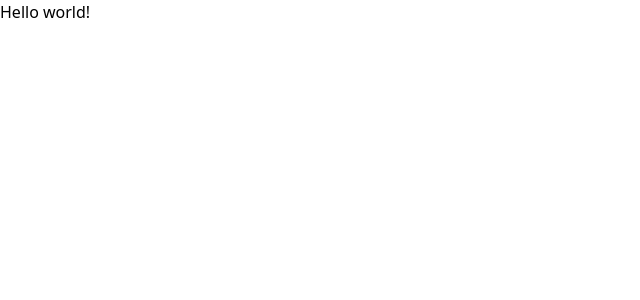
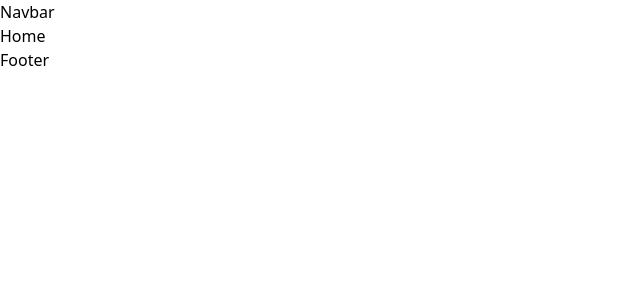
Before and after one commit to Subhamay-Dey/Shopiverse, a React (Vite) app in the folder shopiverse/: page / in a window 1280 px wide. Shown: the top 300 px of the page, without its empty margins (0-640 px from the left). Built offline with nearby package versions, Linux system fonts and the light colour scheme.

Commit message:
created all the routes of the different pages using react-router-dom and also rendered the respective component in every route and also wrapped the componen with the layout component as they will be have the same navbar and footer.

```diff
--- a/shopiverse/package.json
+++ b/shopiverse/package.json
@@ -11,7 +11,8 @@
   },
   "dependencies": {
     "react": "^18.2.0",
-    "react-dom": "^18.2.0"
+    "react-dom": "^18.2.0",
+    "react-router-dom": "^6.23.1"
   },
   "devDependencies": {
     "@types/react": "^18.2.66",
--- a/shopiverse/src/App.jsx
+++ b/shopiverse/src/App.jsx
@@ -1,10 +1,22 @@
-import React from 'react'
+import React from 'react';
+import {BrowserRouter as Router, Routes, Route} from 'react-router-dom';
+import Home from "./pages/home/Home";
+import Order from "./pages/order/Order";
+import Cart from './pages/cart/Cart';
+import Dashboard from "./pages/admin/dashboard/Dashboard";
+import ErrorPage from "./pages/error/ErrorPage";
 
 const App = () => {
   return (
-    <h1 className="text-3xl text-orange-700 font-bold underline">
-      Hello world!
-    </h1>
+    <Router>
+      <Routes>
+        <Route path="/" element={<Home/>}/>
+        <Route path="/order" element={<Order/>}/>
+        <Route path="/cart" element={<Cart/>}/>
+        <Route path="/dashboard" element={<Dashboard/>}/>
+        <Route path="/*" element={<ErrorPage/>}/>
+      </Routes>
+    </Router>
   )
 }
 
--- a/shopiverse/src/pages/admin/dashboard/Dashboard.jsx
+++ b/shopiverse/src/pages/admin/dashboard/Dashboard.jsx
@@ -1,9 +1,7 @@
 import React from 'react'
 
-function Dashboard() {
+export default function Dashboard() {
   return (
     <div>Dashboard</div>
   )
 }
-
-export default Dashboard
--- a/shopiverse/src/pages/allproducts/AllProducts.jsx
+++ b/shopiverse/src/pages/allproducts/AllProducts.jsx
@@ -1,9 +1,7 @@
 import React from 'react'
 
-function AllProducts() {
+export default function AllProducts() {
   return (
     <div>AllProducts</div>
   )
 }
-
-export default AllProducts
--- a/shopiverse/src/pages/cart/Cart.jsx
+++ b/shopiverse/src/pages/cart/Cart.jsx
@@ -1,9 +1,7 @@
 import React from 'react'
 
-function Cart() {
+export default function Cart() {
   return (
     <div>Cart</div>
   )
 }
-
-export default Cart
--- a/shopiverse/src/pages/error/ErrorPage.jsx
+++ b/shopiverse/src/pages/error/ErrorPage.jsx
@@ -1,9 +1,7 @@
 import React from 'react'
 
-function ErrorPage() {
+export default function ErrorPage() {
   return (
     <div>ErrorPage</div>
   )
 }
-
-export default ErrorPage
--- a/shopiverse/src/pages/home/Home.jsx
+++ b/shopiverse/src/pages/home/Home.jsx
@@ -1,9 +1,8 @@
 import React from 'react'
+import Layout from '../../components/layout/Layout'
 
-function Home() {
+export default function Home() {
   return (
-    <div>Home</div>
+    <Layout>Home</Layout>
   )
 }
-
-export default Home
--- a/shopiverse/src/pages/order/Order.jsx
+++ b/shopiverse/src/pages/order/Order.jsx
@@ -0,0 +1,8 @@
+import React from 'react'
+import Layout from '../../components/layout/Layout'
+
+export default function Order() {
+  return (
+    <Layout>Order</Layout>
+  )
+}
```
Also changed, not shown: 1 other file (tests, documents, lock files or other folders).
